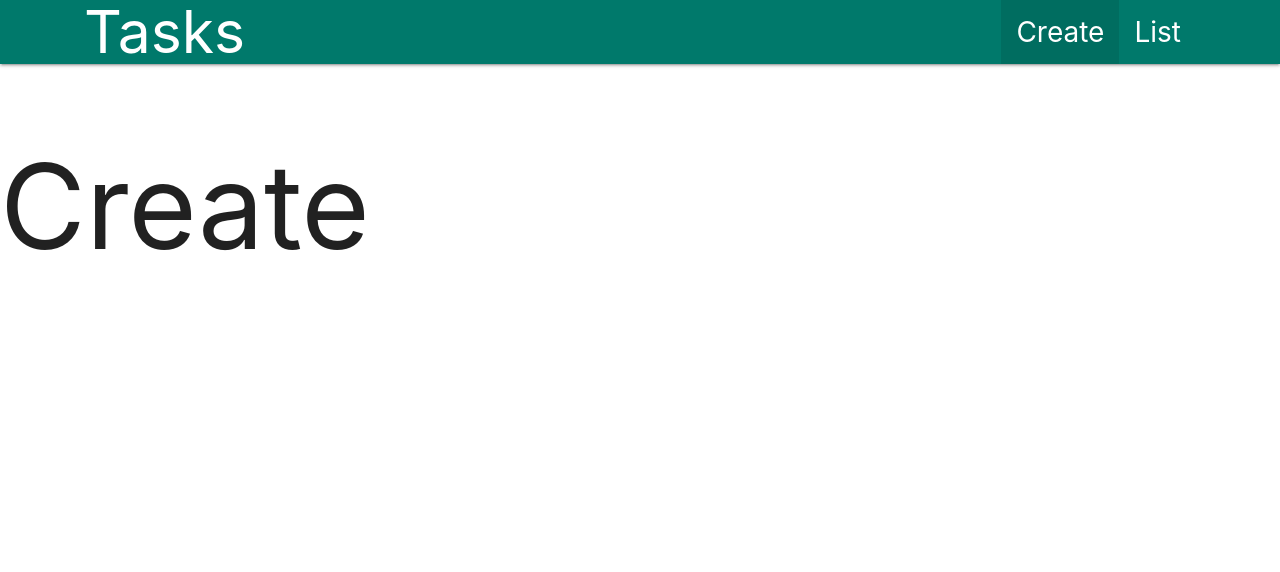
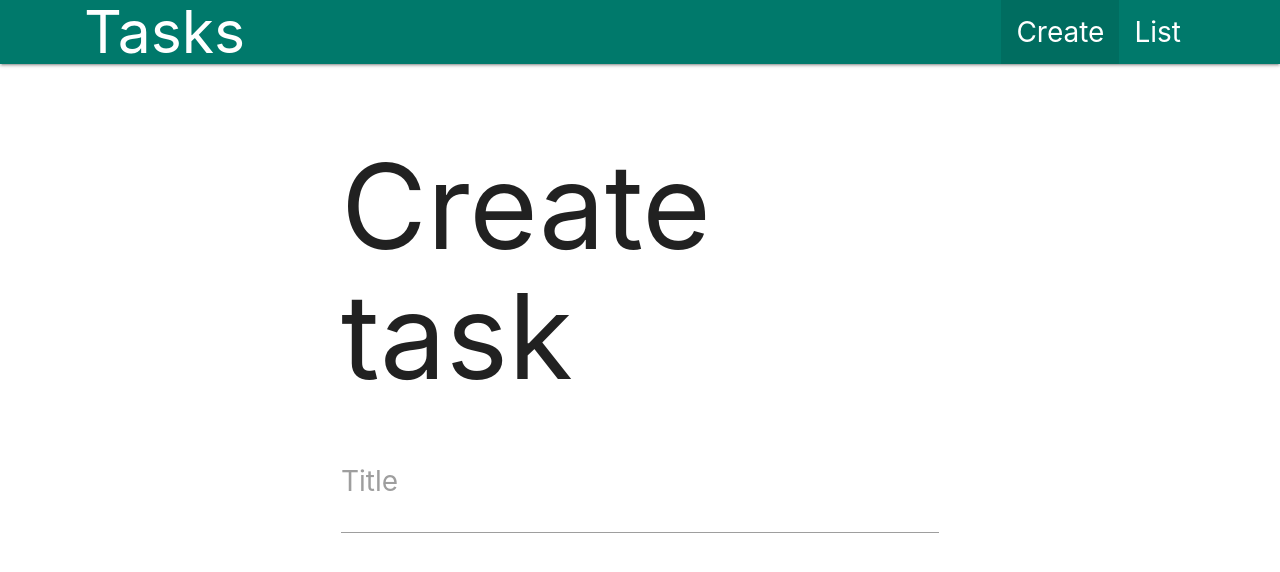
Before and after one commit to AnnaBerk/TaskList, a Vue app: page / in a window 1280 px wide. Shown: the top 572 px of the page. Built offline with nearby package versions, Linux system fonts and the light colour scheme.

Commit message:
add input

```diff
--- a/src/views/Create.vue
+++ b/src/views/Create.vue
@@ -1,6 +1,14 @@
 <template>
-  <div >
-   <h1>Create</h1>
+  <div class="row">
+    <div class="col s6 offset-s3">
+      <h1>Create task</h1>
+      <form>
+         <div class="input-field">
+          <input  id="title" type="text" class="validate" required>
+          <label for="title">Title</label>
+        </div>
+      </form>
+    </div>
   </div>
 </template>
 
@@ -9,7 +17,7 @@
 
 
 export default {
-  name: 'home',
+  name: 'create',
   components: {
 
   }
```
